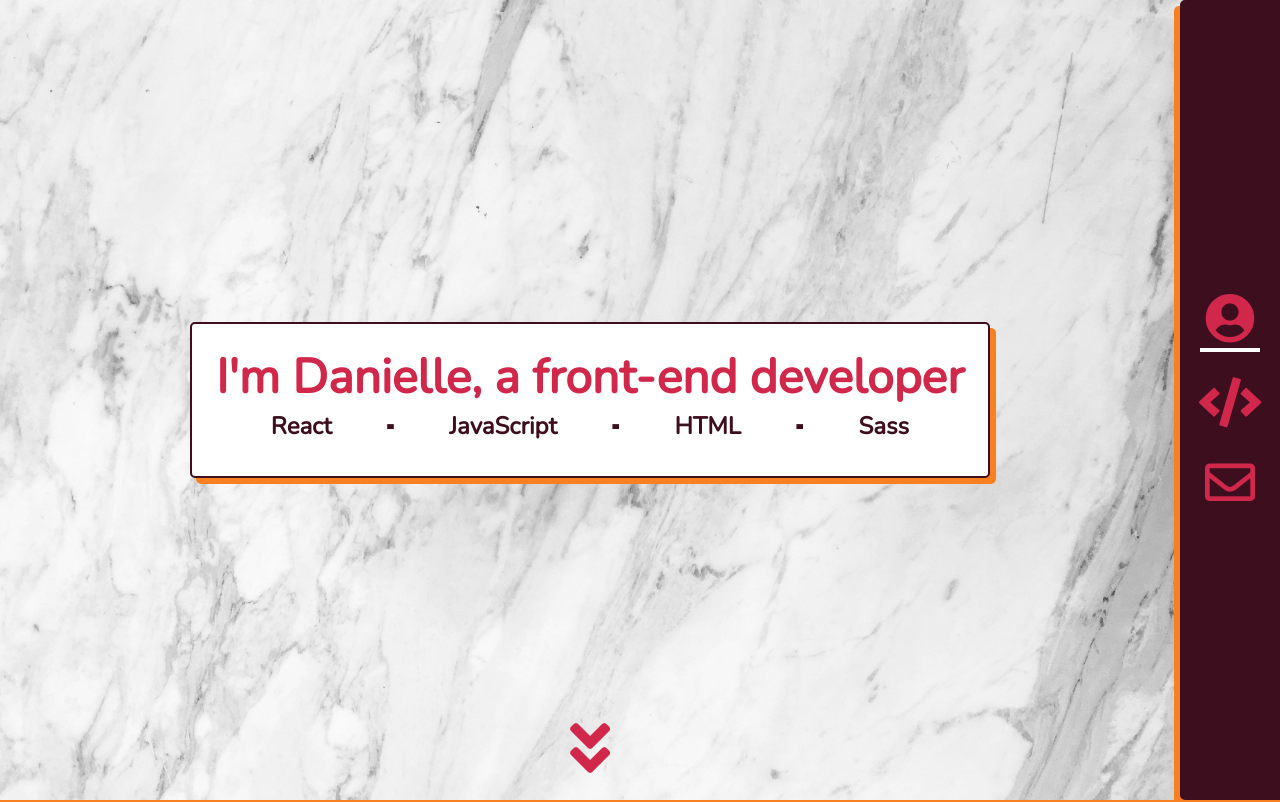
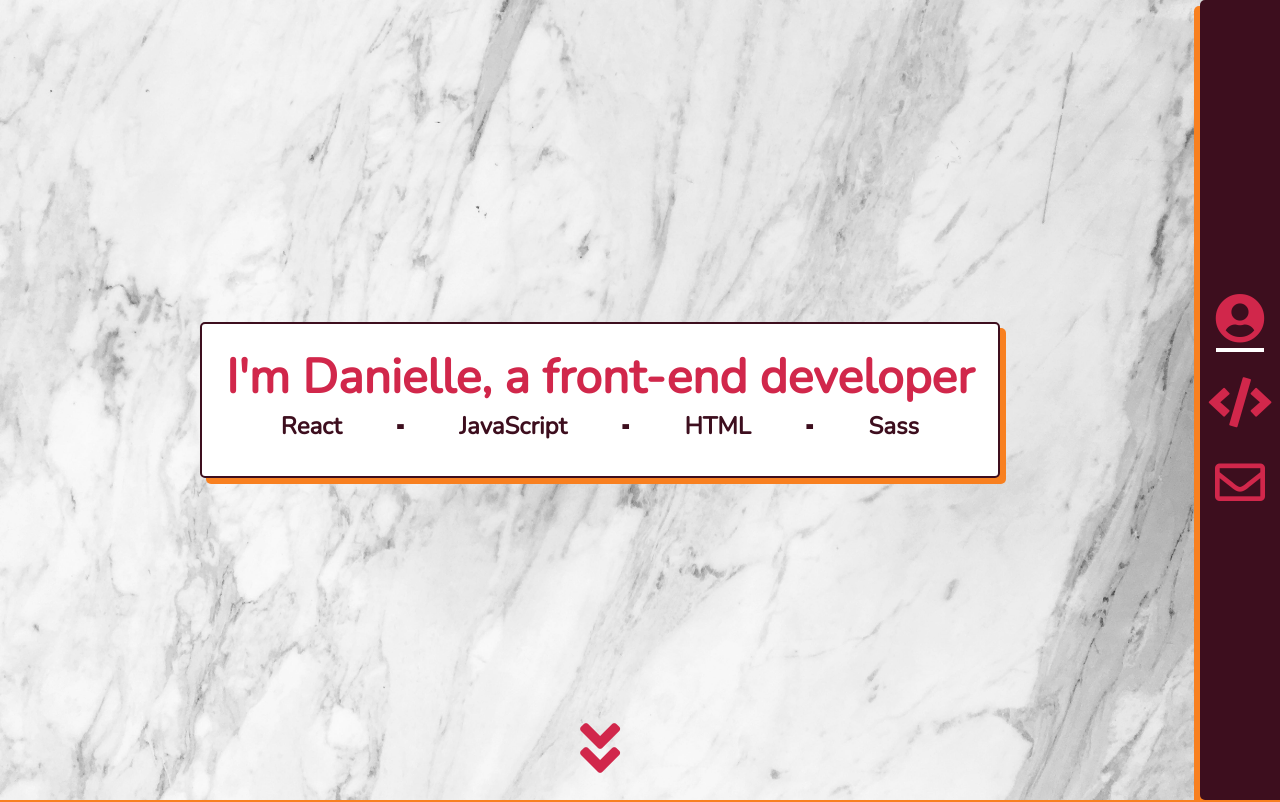
Before and after one commit to dlhrubin/portfolio, a React (Create React App) app: page / in a window 1280 px wide. Shown: the top 802 px of the page. Built offline with nearby package versions, Linux system fonts and the light colour scheme.

Commit message:
Tweak nav on mobile

```diff
--- a/src/css/_contact.scss
+++ b/src/css/_contact.scss
@@ -32,7 +32,7 @@
         border-radius: 0 0 5px 5px;
     }
     a {
-        font-size: 5.5em;
+        font-size: 5em;
         color: $base;
     }
     a:hover {
--- a/src/css/_media_queries.scss
+++ b/src/css/_media_queries.scss
@@ -1,6 +1,9 @@
 @media only screen and (min-width: 375px) {
     body {
         font-size: 0.75em;
+    }
+    .navbar {
+        height: 70px;
     }
 }
 
@@ -13,7 +16,7 @@
 @media only screen and (min-width: 500px) {
     .content {
         section {
-            padding-right: 100px;
+            padding-right: 80px;
             box-sizing: border-box;
         }
     }
@@ -23,7 +26,7 @@
         right: -5px;
         left: auto;
         height: 100vh;
-        width: 100px;
+        width: 80px;
         padding: 0px 5px 0px 0px;
         box-shadow: -6px 6px $highlight;
         a {
--- a/src/css/_navbar.scss
+++ b/src/css/_navbar.scss
@@ -5,8 +5,8 @@
     top: -5px;
     left: 0;
     right: 0;
-    width: 80vw;
-    height: 75px;
+    width: 100vw;
+    height: 65px;
     padding: 5px 0px 0px 0px;
     border-radius: 5px;
     box-shadow: 6px 6px $highlight;
--- a/src/css/_projects.scss
+++ b/src/css/_projects.scss
@@ -74,7 +74,7 @@
 }
 
 .card {
-    width: 80vw;
+    width: 90vw;
     box-sizing: border-box;
     background-color: $highlight;
     border-radius: 5px;
```
